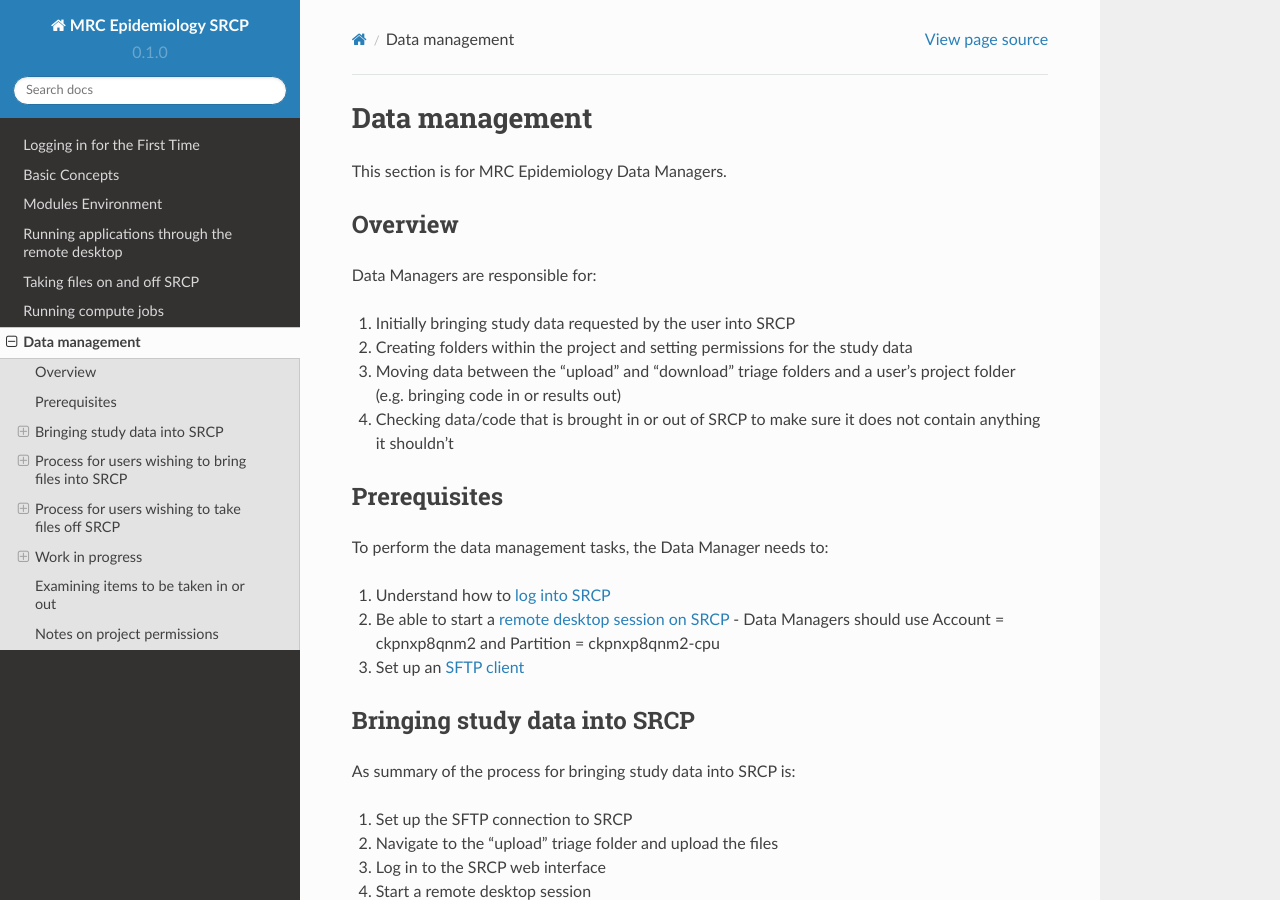
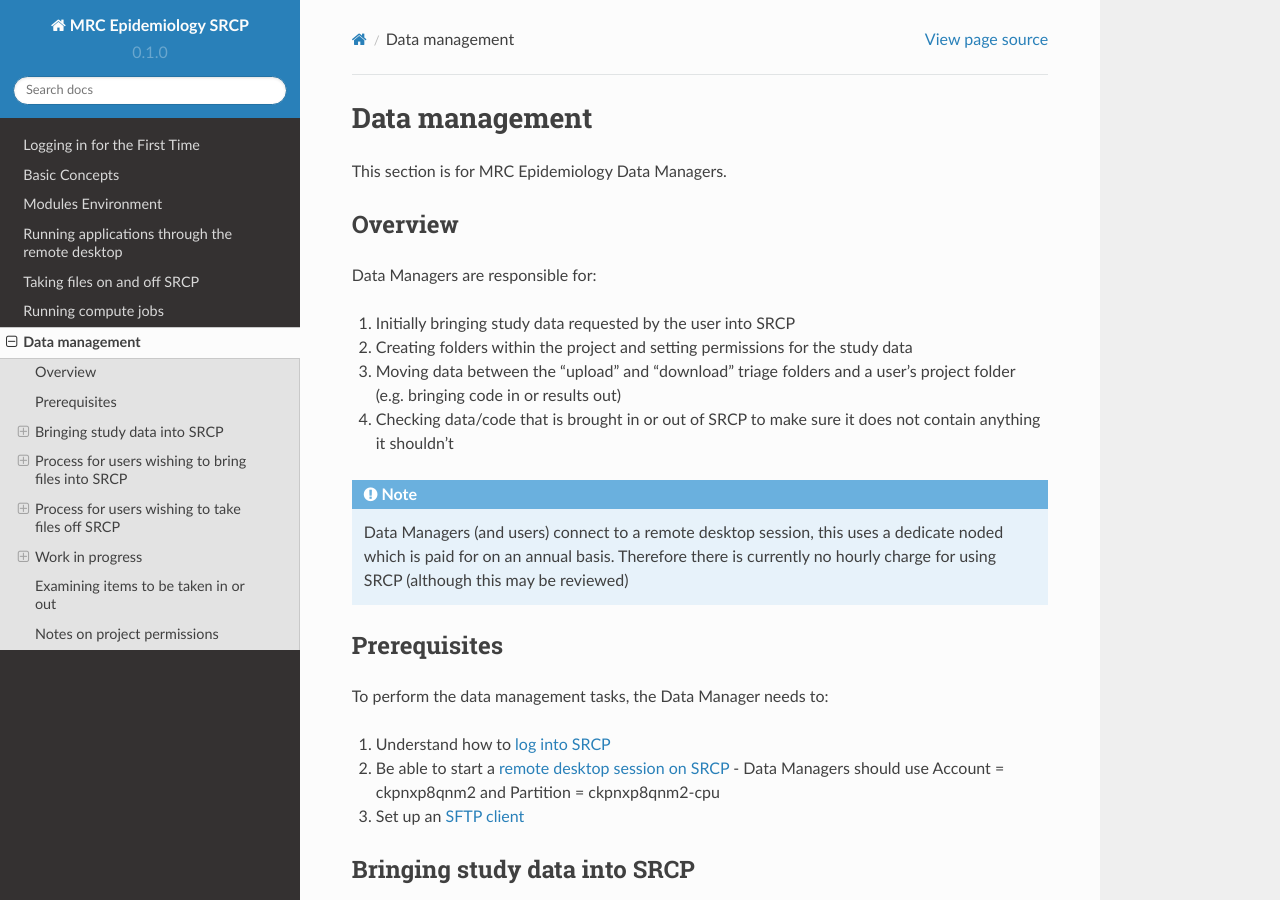
Before and after one commit to epi-analysis/SRCP_docs, a Sphinx documentation site: the page built from docs/source/06-Data-management.rst, in a window 1280 px wide and 900 px high. Built offline with Sphinx 7.4.7 and the Read the Docs theme 2.0.0, drawn with Linux system fonts in a browser that asks for light colours.

Commit message:
Update 06-Data-management.rst

```diff
--- a/docs/source/06-Data-management.rst
+++ b/docs/source/06-Data-management.rst
@@ -11,7 +11,11 @@
 1. Initially bringing study data requested by the user into SRCP
 2. Creating folders within the project and setting permissions for the study data
 3. Moving data between the “upload” and “download” triage folders and a user’s project folder (e.g. bringing code in or results out)
-4. Checking data/code that is brought in or out of SRCP to make sure it does not contain anything it shouldn’t
+4. Checking data/code that is brought in or out of SRCP to make sure it does not contain anything it shouldn't
+
+.. note::
+   Data Managers (and users) connect to a remote desktop session, this uses a dedicate noded which is paid for on
+   an annual basis. Therefore there is currently no hourly charge for using SRCP (although this may be reviewed)
 
 Prerequisites
 -------------
```
